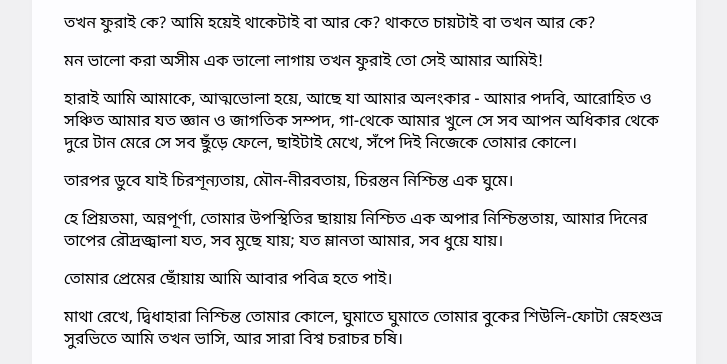
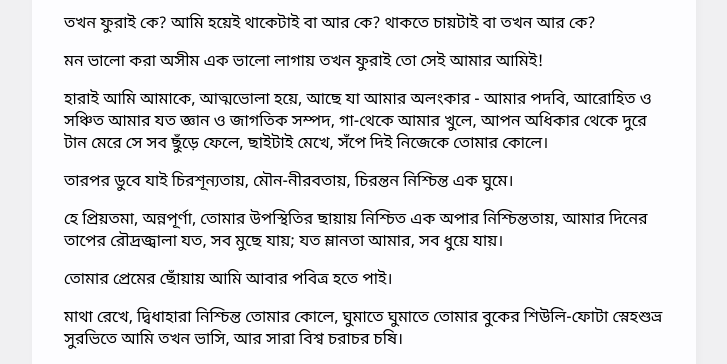
Before and after one commit to sivahqpw/mssocj, a plain HTML site: page prem1.html in a window 1280 px wide. Shown: the part 717-1081 px from the top of the page, without its empty margins (276-1003 px from the left). Drawn offline with nearby package versions, Linux system fonts and the light colour scheme.

Commit message:
Update prem1.html

```diff
--- a/prem1.html
+++ b/prem1.html
@@ -98,7 +98,7 @@
 
 <p>মন ভালো করা অসীম এক ভালো লাগায় তখন ফুরাই তো সেই আমার আমিই!</p>
 
-<p>হারাই আমি আমাকে, আত্মভোলা হয়ে, আছে যা আমার অলংকার - আমার পদবি, আরোহিত ও সঞ্চিত আমার যত জ্ঞান ও জাগতিক সম্পদ, গা-থেকে আমার খুলে সে সব আপন
+<p>হারাই আমি আমাকে, আত্মভোলা হয়ে, আছে যা আমার অলংকার - আমার পদবি, আরোহিত ও সঞ্চিত আমার যত জ্ঞান ও জাগতিক সম্পদ, গা-থেকে আমার খুলে, আপন
 
 অধিকার থেকে দুরে টান মেরে সে সব ছুঁড়ে ফেলে, ছাইটাই মেখে, সঁপে দিই নিজেকে তোমার কোলে।</p>
 
```
